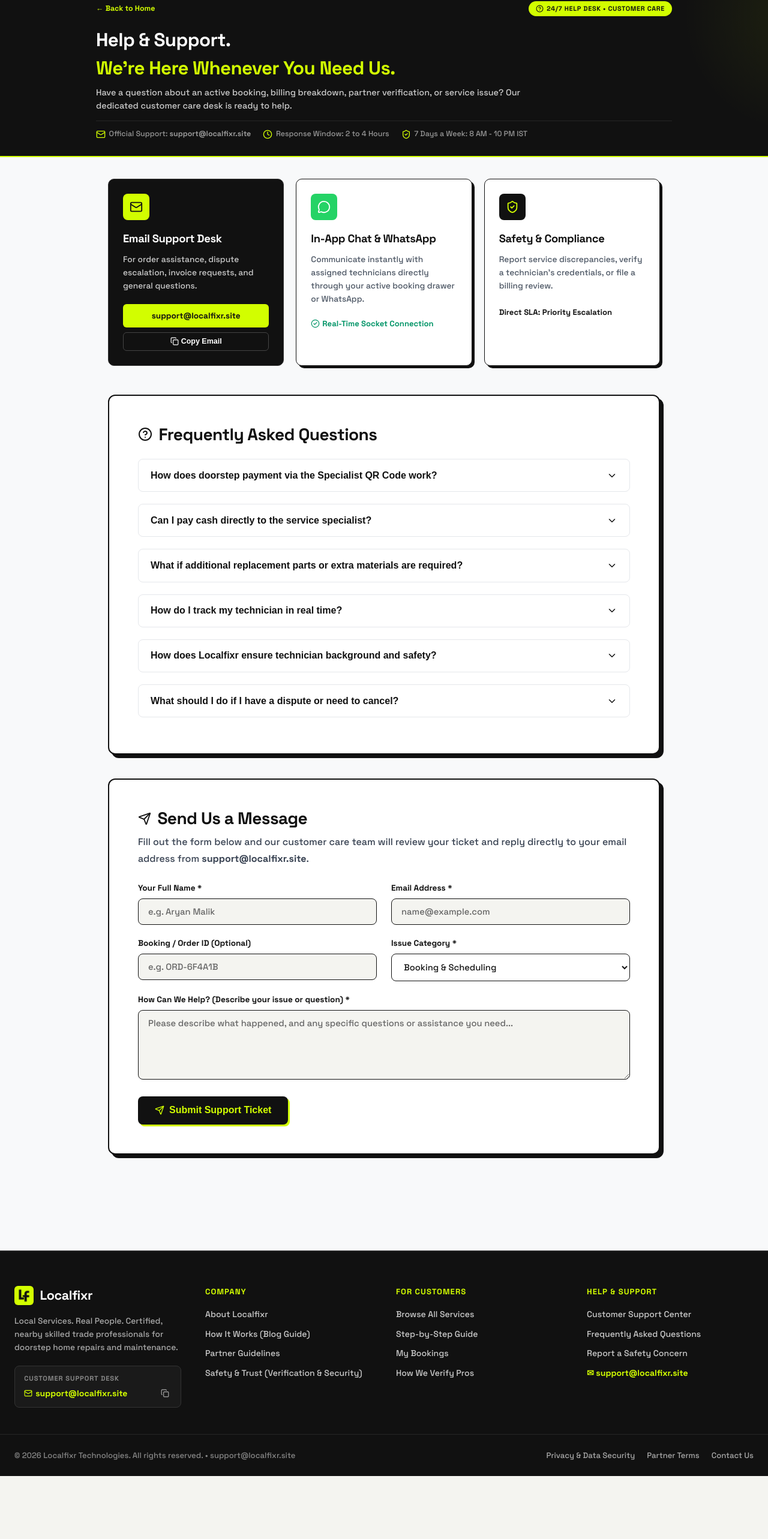
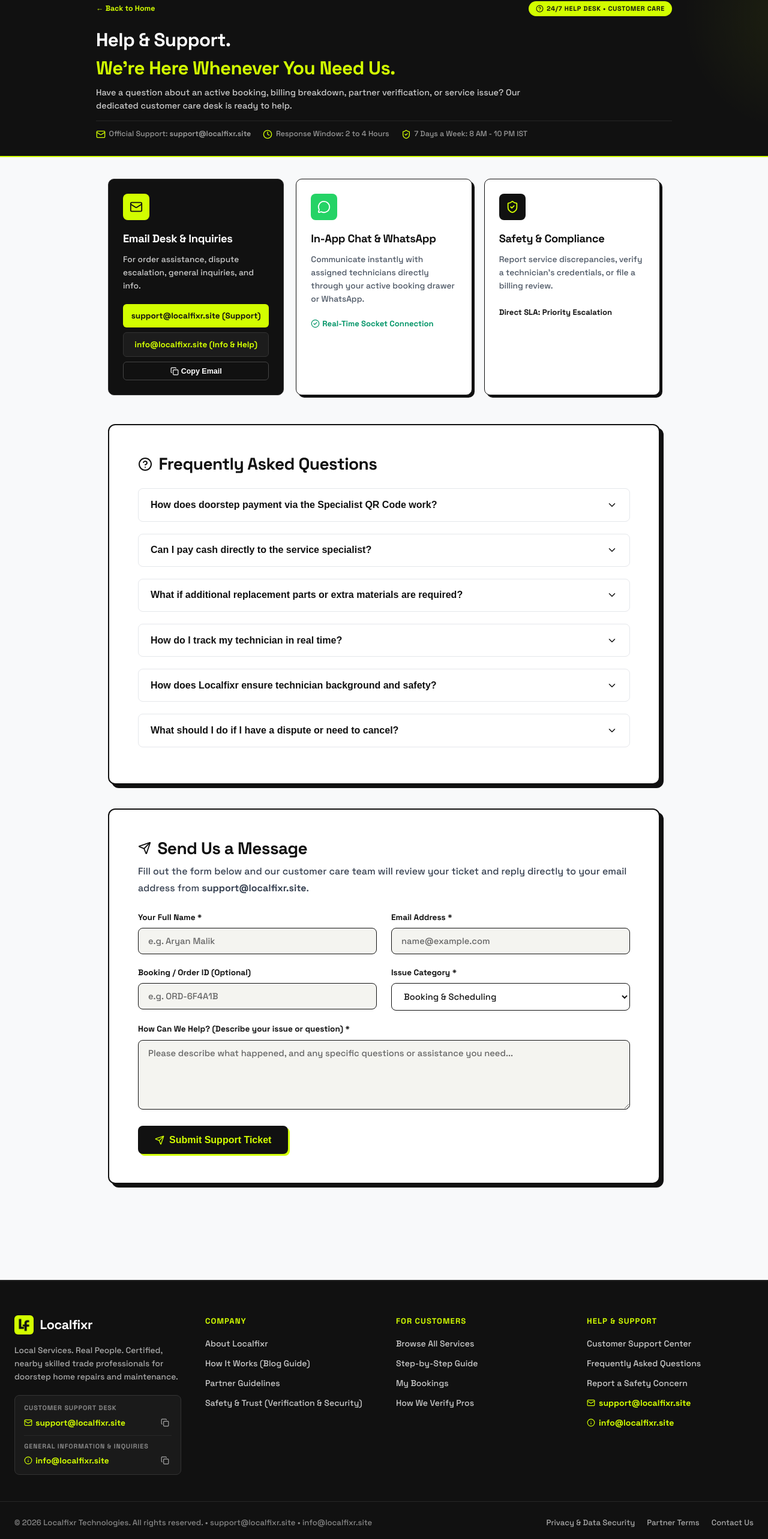
Before and after one commit to aryy005/local-service-app, a React (Vite) app: page /contact in a window 1280 px wide. Shown: the part 89-2655 px from the top of the page at 60% size. Before the commit the page ends 2550 px from the top, so only its background shows below. Built offline with nearby package versions, Linux system fonts and the light colour scheme; no server answers.

Commit message:
feat(footer): add info@localfixr.site for general inquiries across web and mobile APK

```diff
--- a/src/App.jsx
+++ b/src/App.jsx
@@ -105,7 +105,7 @@
           </Routes>
         </ErrorBoundary>
       </main>
-      {!isDashboard && !user && <Footer />}
+      {!isDashboard && <Footer />}
       <MobileBottomNav />
       <Toaster
         position="bottom-right"
--- a/src/components/Footer.jsx
+++ b/src/components/Footer.jsx
@@ -1,26 +1,26 @@
 import { useState } from 'react';
 import { Link } from 'react-router-dom';
-import { Mail, ShieldCheck, Copy, Check, ExternalLink } from 'lucide-react';
+import { Mail, Info, ShieldCheck, Copy, Check, ExternalLink } from 'lucide-react';
 import toast from 'react-hot-toast';
 import { useAuth } from '../context/AuthContext';
 
 const Footer = () => {
   const { user } = useAuth();
   const isProvider = user?.role === 'provider';
-  const [copiedEmail, setCopiedEmail] = useState(false);
+  const [copiedEmail, setCopiedEmail] = useState('');
 
-  const handleCopyEmail = (e) => {
+  const handleCopyEmail = (e, email) => {
     e.preventDefault();
-    navigator.clipboard.writeText('support@localfixr.site');
-    setCopiedEmail(true);
-    toast.success('support@localfixr.site copied!');
-    setTimeout(() => setCopiedEmail(false), 2000);
+    navigator.clipboard.writeText(email);
+    setCopiedEmail(email);
+    toast.success(`${email} copied!`);
+    setTimeout(() => setCopiedEmail(''), 2000);
   };
 
   return (
     <footer style={{
       marginTop: 'auto',
-      padding: '3.5rem 0 1.5rem',
+      padding: user ? '3.5rem 0 5.5rem' : '3.5rem 0 1.5rem',
       background: '#111111',
       color: '#ffffff',
       borderTop: '2px solid #222222',
@@ -48,14 +48,18 @@
               : "Local Services. Real People. Certified, nearby skilled trade professionals for doorstep home repairs and maintenance."}
           </p>
 
-          {/* Official Support Card */}
+          {/* Official Support & Info Desk Card */}
           <div style={{
             background: '#1a1a1a',
             border: '1px solid #333333',
             borderRadius: '8px',
-            padding: '0.75rem 0.95rem'
+            padding: '0.75rem 0.95rem',
+            display: 'flex',
+            flexDirection: 'column',
+            gap: '0.65rem'
           }}>
-            <div style={{ fontSize: '0.7rem', fontWeight: 800, textTransform: 'uppercase', letterSpacing: '0.08em', color: '#888888', marginBottom: '4px' }}>
+            <div>
+              <div style={{ fontSize: '0.68rem', fontWeight: 800, textTransform: 'uppercase', letterSpacing: '0.08em', color: '#888888', marginBottom: '4px' }}>
                 Customer Support Desk
               </div>
               <div style={{ display: 'flex', alignItems: 'center', justifyContent: 'space-between', gap: '0.5rem' }}>
@@ -64,7 +68,7 @@
                   style={{
                     color: '#D2FE00',
                     fontWeight: 800,
-                  fontSize: '0.88rem',
+                    fontSize: '0.86rem',
                     textDecoration: 'none',
                     display: 'flex',
                     alignItems: 'center',
@@ -76,7 +80,7 @@
                 </a>
                 <button
                   type="button"
-                onClick={handleCopyEmail}
+                  onClick={(e) => handleCopyEmail(e, 'support@localfixr.site')}
                   style={{
                     background: 'transparent',
                     border: 'none',
@@ -88,8 +92,48 @@
                   }}
                   title="Copy support email address"
                 >
-                {copiedEmail ? <Check size={14} color="#D2FE00" /> : <Copy size={14} />}
+                  {copiedEmail === 'support@localfixr.site' ? <Check size={14} color="#D2FE00" /> : <Copy size={14} />}
                 </button>
+              </div>
+            </div>
+
+            <div style={{ borderTop: '1px solid #282828', paddingTop: '0.55rem' }}>
+              <div style={{ fontSize: '0.68rem', fontWeight: 800, textTransform: 'uppercase', letterSpacing: '0.08em', color: '#888888', marginBottom: '4px' }}>
+                General Information &amp; Inquiries
+              </div>
+              <div style={{ display: 'flex', alignItems: 'center', justifyContent: 'space-between', gap: '0.5rem' }}>
+                <a
+                  href="mailto:info@localfixr.site"
+                  style={{
+                    color: '#D2FE00',
+                    fontWeight: 800,
+                    fontSize: '0.86rem',
+                    textDecoration: 'none',
+                    display: 'flex',
+                    alignItems: 'center',
+                    gap: '5px'
+                  }}
+                  title="Send email to info@localfixr.site"
+                >
+                  <Info size={14} /> info@localfixr.site
+                </a>
+                <button
+                  type="button"
+                  onClick={(e) => handleCopyEmail(e, 'info@localfixr.site')}
+                  style={{
+                    background: 'transparent',
+                    border: 'none',
+                    color: '#aaaaaa',
+                    cursor: 'pointer',
+                    padding: '2px 4px',
+                    display: 'flex',
+                    alignItems: 'center'
+                  }}
+                  title="Copy information email address"
+                >
+                  {copiedEmail === 'info@localfixr.site' ? <Check size={14} color="#D2FE00" /> : <Copy size={14} />}
+                </button>
+              </div>
             </div>
           </div>
         </div>
@@ -150,8 +194,11 @@
             <Link to="/safety" style={{ fontSize: '0.88rem', color: '#cccccc', textDecoration: 'none' }}>
               Report a Safety Concern
             </Link>
-            <a href="mailto:support@localfixr.site" style={{ fontSize: '0.88rem', color: '#D2FE00', textDecoration: 'none', fontWeight: 700 }}>
-              ✉ support@localfixr.site
+            <a href="mailto:support@localfixr.site" style={{ fontSize: '0.88rem', color: '#D2FE00', textDecoration: 'none', fontWeight: 700, display: 'flex', alignItems: 'center', gap: '6px' }}>
+              <Mail size={14} /> support@localfixr.site
+            </a>
+            <a href="mailto:info@localfixr.site" style={{ fontSize: '0.88rem', color: '#D2FE00', textDecoration: 'none', fontWeight: 700, display: 'flex', alignItems: 'center', gap: '6px' }}>
+              <Info size={14} /> info@localfixr.site
             </a>
           </div>
         </div>
@@ -168,7 +215,7 @@
         gap: '0.75rem',
       }}>
         <p style={{ fontSize: '0.82rem', color: '#888888', margin: 0 }}>
-          &copy; {new Date().getFullYear()} Localfixr Technologies. All rights reserved. &bull; <a href="mailto:support@localfixr.site" style={{ color: '#888888', textDecoration: 'none' }}>support@localfixr.site</a>
+          &copy; {new Date().getFullYear()} Localfixr Technologies. All rights reserved. &bull; <a href="mailto:support@localfixr.site" style={{ color: '#888888', textDecoration: 'none' }}>support@localfixr.site</a> &bull; <a href="mailto:info@localfixr.site" style={{ color: '#888888', textDecoration: 'none' }}>info@localfixr.site</a>
         </p>
         <div style={{ display: 'flex', gap: '1.25rem', flexWrap: 'wrap' }}>
           <Link to="/safety" style={{ fontSize: '0.82rem', color: '#aaaaaa', textDecoration: 'none' }}>Privacy &amp; Data Security</Link>
--- a/src/components/MobileSideDrawer.css
+++ b/src/components/MobileSideDrawer.css
@@ -229,10 +229,49 @@
   border-radius: 10px;
 }
 
+/* Contact & Info Box in Drawer */
+.side-drawer-info-box {
+  margin-top: auto;
+  padding: 0.85rem 0.95rem;
+  background: #181818;
+  border: 1px solid #282828;
+  border-radius: 10px;
+  margin-bottom: 0.75rem;
+}
+
+.side-drawer-info-label {
+  font-size: 0.7rem;
+  font-weight: 800;
+  text-transform: uppercase;
+  letter-spacing: 0.06em;
+  color: #888888;
+  margin-bottom: 0.5rem;
+}
+
+.side-drawer-info-links {
+  display: flex;
+  flex-direction: column;
+  gap: 0.4rem;
+}
+
+.side-drawer-info-link {
+  display: flex;
+  align-items: center;
+  gap: 8px;
+  color: #CCCCCC;
+  font-size: 0.8rem;
+  font-weight: 600;
+  text-decoration: none;
+  transition: color 0.15s ease;
+}
+
+.side-drawer-info-link:hover {
+  color: #D2FE00;
+}
+
 /* Footer & Logout */
 .side-drawer-footer {
-  margin-top: auto;
-  padding-top: 1rem;
+  padding-top: 0.5rem;
   border-top: 1px solid #222222;
 }
 
--- a/src/components/MobileSideDrawer.jsx
+++ b/src/components/MobileSideDrawer.jsx
@@ -9,7 +9,9 @@
   LogOut,
   Menu,
   X,
-  User as UserIcon
+  User as UserIcon,
+  Info,
+  Mail
 } from 'lucide-react';
 import { useAuth } from '../context/AuthContext';
 import './MobileSideDrawer.css';
@@ -201,6 +203,21 @@
           )}
         </div>
 
+        {/* Contact & Support info box for Web & APK */}
+        <div className="side-drawer-info-box">
+          <div className="side-drawer-info-label">Need Information or Help?</div>
+          <div className="side-drawer-info-links">
+            <a href="mailto:info@localfixr.site" className="side-drawer-info-link" title="Send email to info@localfixr.site">
+              <Info size={14} color="#D2FE00" />
+              <span>info@localfixr.site</span>
+            </a>
+            <a href="mailto:support@localfixr.site" className="side-drawer-info-link" title="Send email to support@localfixr.site">
+              <Mail size={14} color="#D2FE00" />
+              <span>support@localfixr.site</span>
+            </a>
+          </div>
+        </div>
+
         {/* Bottom Logout Row */}
         {user && (
           <div className="side-drawer-footer">
--- a/src/pages/Support.jsx
+++ b/src/pages/Support.jsx
@@ -131,9 +131,9 @@
             <div className="doc-card-icon" style={{ background: '#D2FE00', color: '#111111' }}>
               <Mail size={22} />
             </div>
-            <h3 className="doc-card-title" style={{ color: '#FFFFFF' }}>Email Support Desk</h3>
+            <h3 className="doc-card-title" style={{ color: '#FFFFFF' }}>Email Desk &amp; Inquiries</h3>
             <p className="doc-card-desc" style={{ color: '#CCCCCC', fontSize: '0.86rem' }}>
-              For order assistance, dispute escalation, invoice requests, and general questions.
+              For order assistance, dispute escalation, general inquiries, and info.
             </p>
             <div style={{ marginTop: '1.25rem', display: 'flex', flexDirection: 'column', gap: '0.5rem' }}>
               <a
@@ -149,7 +149,23 @@
                   textAlign: 'center'
                 }}
               >
-                support@localfixr.site
+                support@localfixr.site (Support)
+              </a>
+              <a
+                href="mailto:info@localfixr.site"
+                style={{
+                  background: '#1c1c1c',
+                  color: '#D2FE00',
+                  border: '1px solid #333333',
+                  padding: '0.55rem 0.85rem',
+                  borderRadius: 6,
+                  fontWeight: 900,
+                  fontSize: '0.85rem',
+                  textDecoration: 'none',
+                  textAlign: 'center'
+                }}
+              >
+                info@localfixr.site (Info &amp; Help)
               </a>
               <button
                 type="button"
```
Lines whose indentation alone changed are shown as unchanged.
